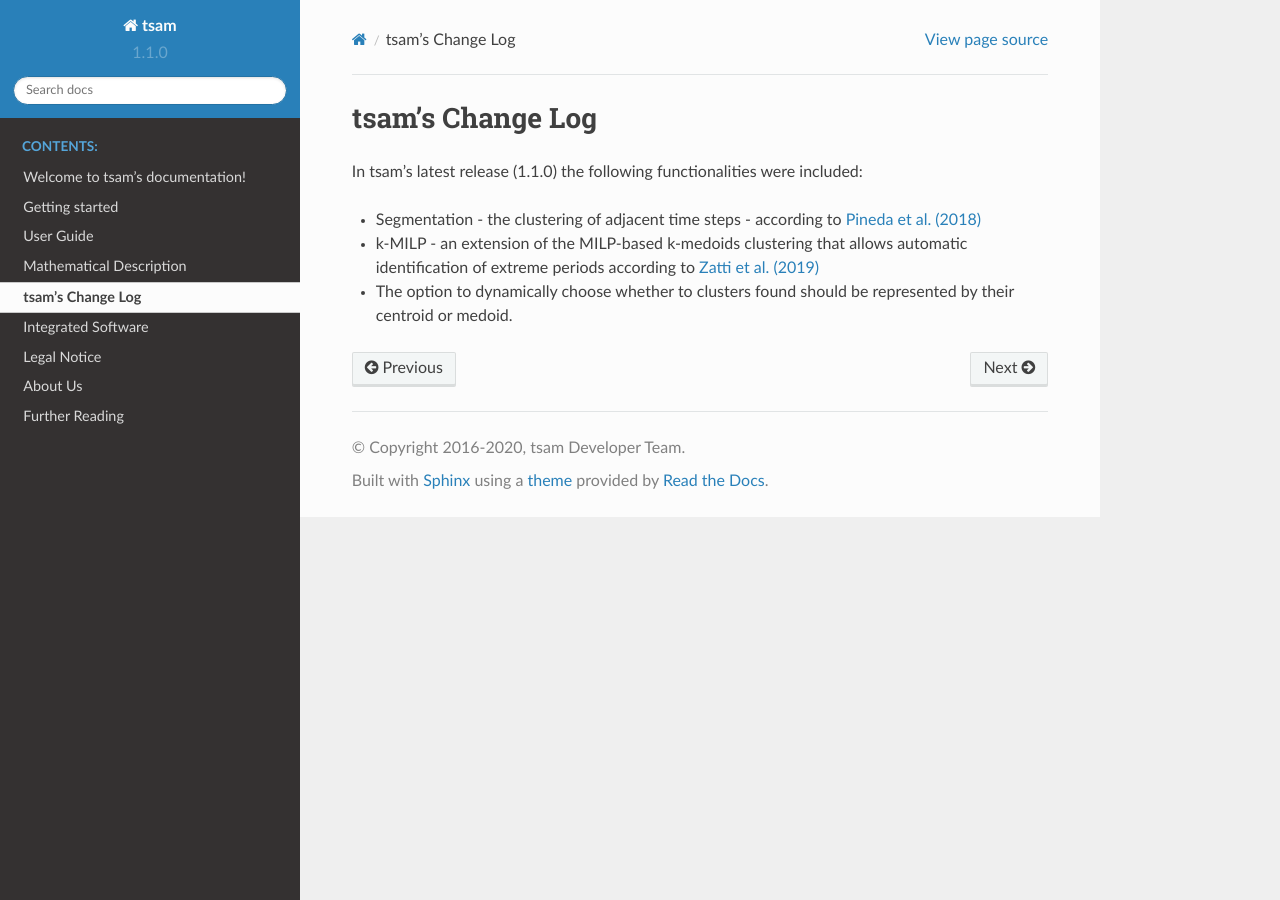
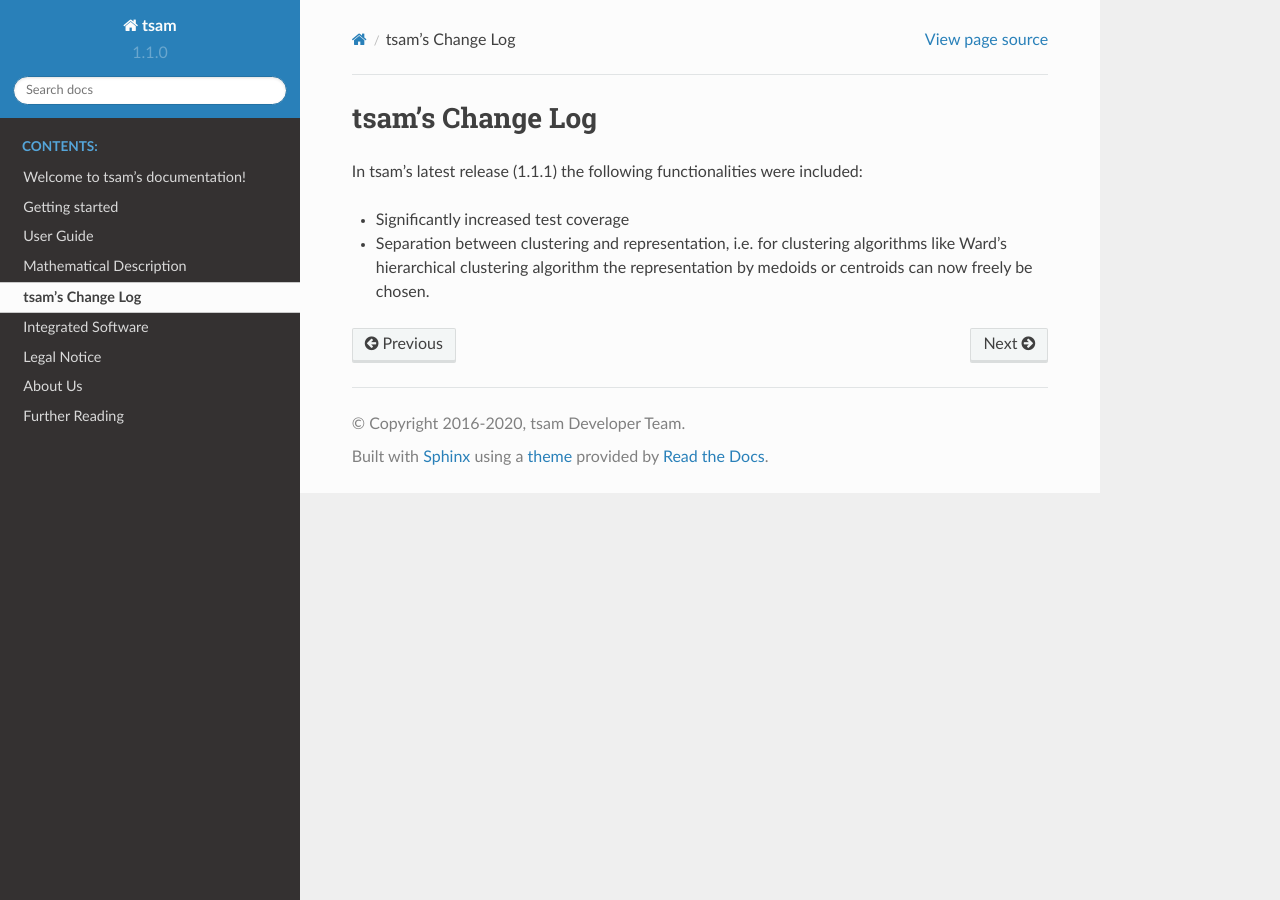
Before and after one commit to FZJ-IEK3-VSA/tsam, a Sphinx documentation site: the page built from docs/source/newsDoc.rst, in a window 1280 px wide. Built offline with Sphinx 7.4.7 and the Read the Docs theme 2.0.0, drawn with Linux system fonts in a browser that asks for light colours; formulas are drawn with MathJax 3.

Commit message:
Update news documentation.

```diff
--- a/docs/source/newsDoc.rst
+++ b/docs/source/newsDoc.rst
@@ -2,8 +2,7 @@
 tsam's Change Log
 #################
 
-In tsam's latest release (1.1.0) the following functionalities were included:
+In tsam's latest release (1.1.1) the following functionalities were included:
 
-* Segmentation - the clustering of adjacent time steps - according to `Pineda et al. (2018) <https://ieeexplore.ieee.org/abstract/document/8369128>`_
-* k-MILP - an extension of the MILP-based k-medoids clustering that allows automatic identification of extreme periods according to `Zatti et al. (2019) <https://www.sciencedirect.com/science/article/abs/pii/S0360544219309077>`_
-* The option to dynamically choose whether to clusters found should be represented by their centroid or medoid.
+* Significantly increased test coverage
+* Separation between clustering and representation, i.e. for clustering algorithms like Ward’s hierarchical clustering algorithm the representation by medoids or centroids can now freely be chosen.
```
